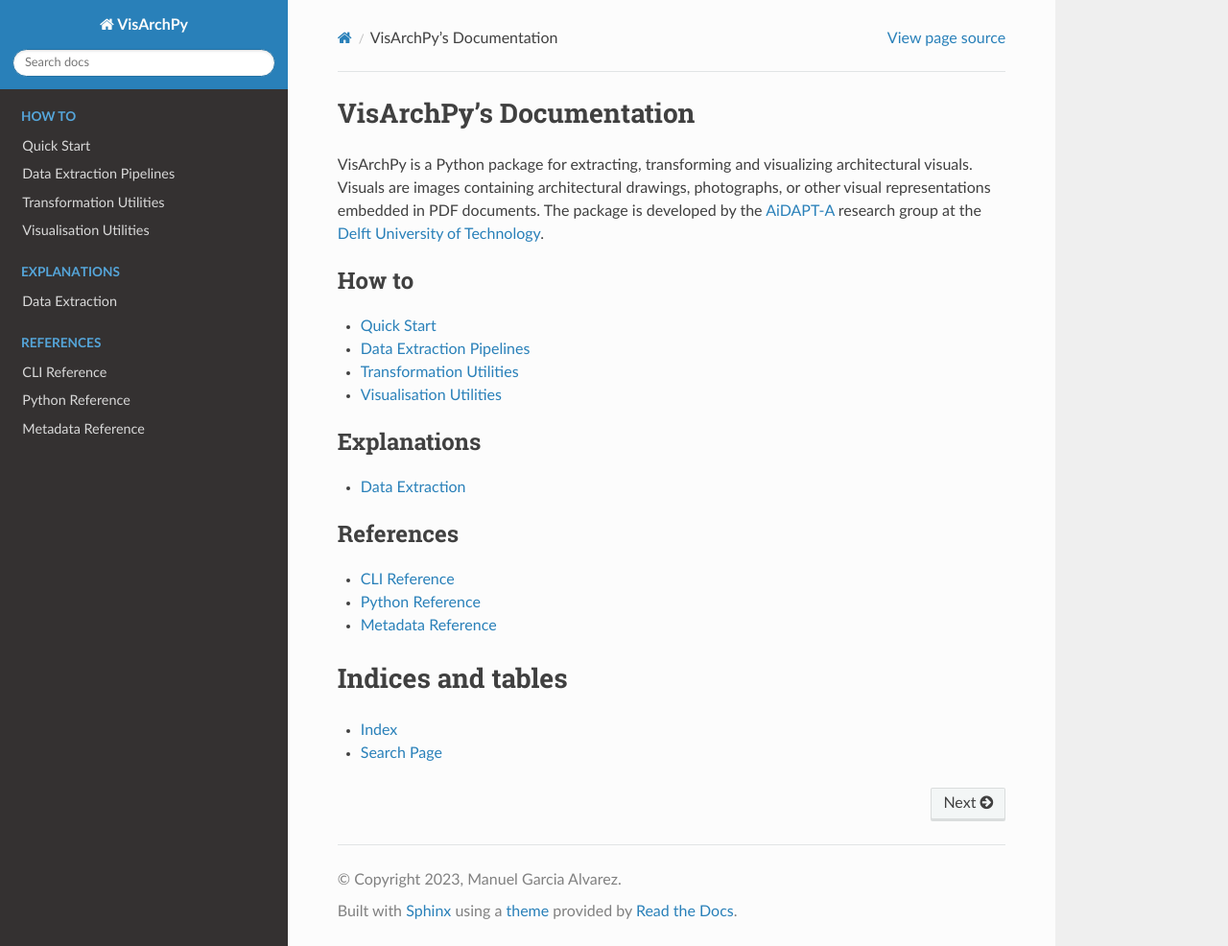
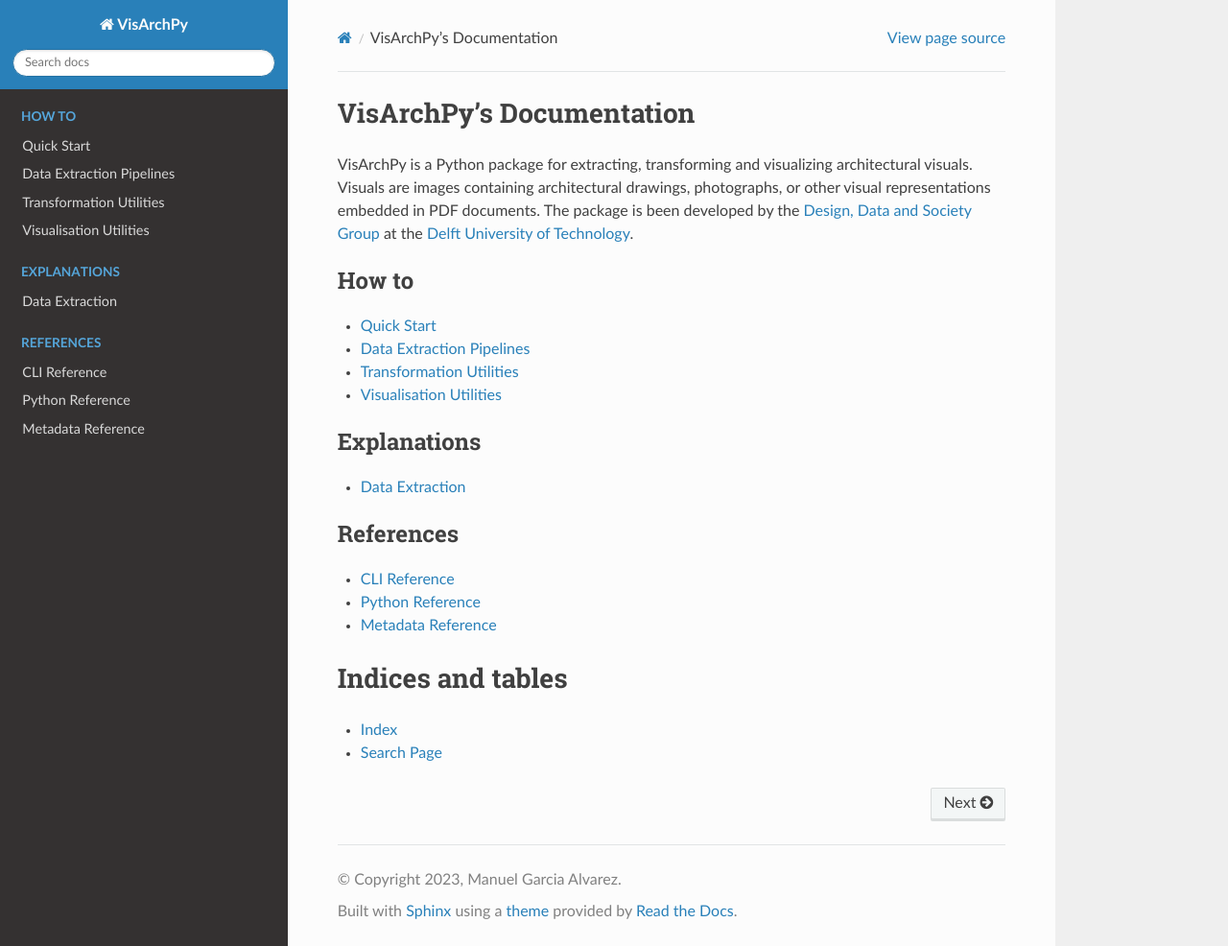
Before and after one commit to AiDAPT-A/VisArchPy, a Sphinx documentation site: the page built from docs/index.rst, in a window 1280 px wide and 986 px high. Shown: the whole window at 96% size. Built offline with Sphinx 7.4.7 and the Read the Docs theme 2.0.0, drawn with Linux system fonts in a browser that asks for light colours.

Commit message:
Update package development information

```diff
--- a/docs/index.rst
+++ b/docs/index.rst
@@ -6,7 +6,7 @@
 VisArchPy's Documentation
 ===============================================
 
-VisArchPy is a Python package for extracting, transforming and visualizing architectural visuals. Visuals are images containing architectural drawings, photographs, or other visual representations embedded in PDF documents. The package is developed by the `AiDAPT-A <https://github.com/AiDAPT-A>`_ research group at the `Delft University of Technology <https://www.tudelft.nl/>`_.
+VisArchPy is a Python package for extracting, transforming and visualizing architectural visuals. Visuals are images containing architectural drawings, photographs, or other visual representations embedded in PDF documents. The package is been developed by the `Design, Data and Society Group <https://github.com/AiDAPT-A>`_  at the `Delft University of Technology <https://www.tudelft.nl/>`_.
 
 .. toctree::
    :maxdepth: 1
```
